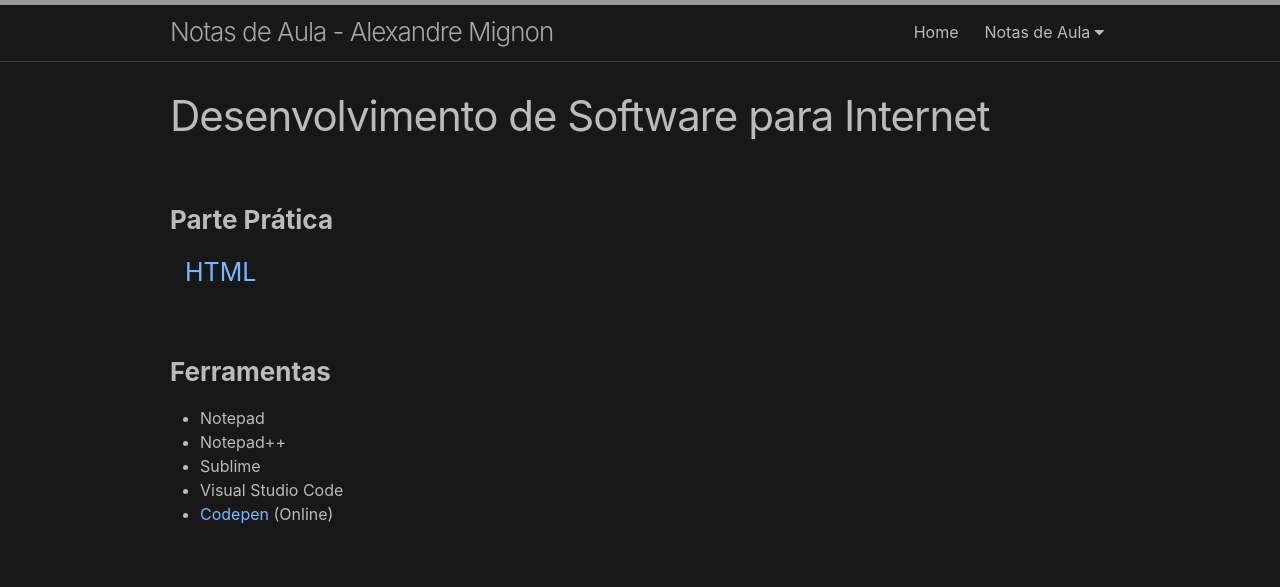
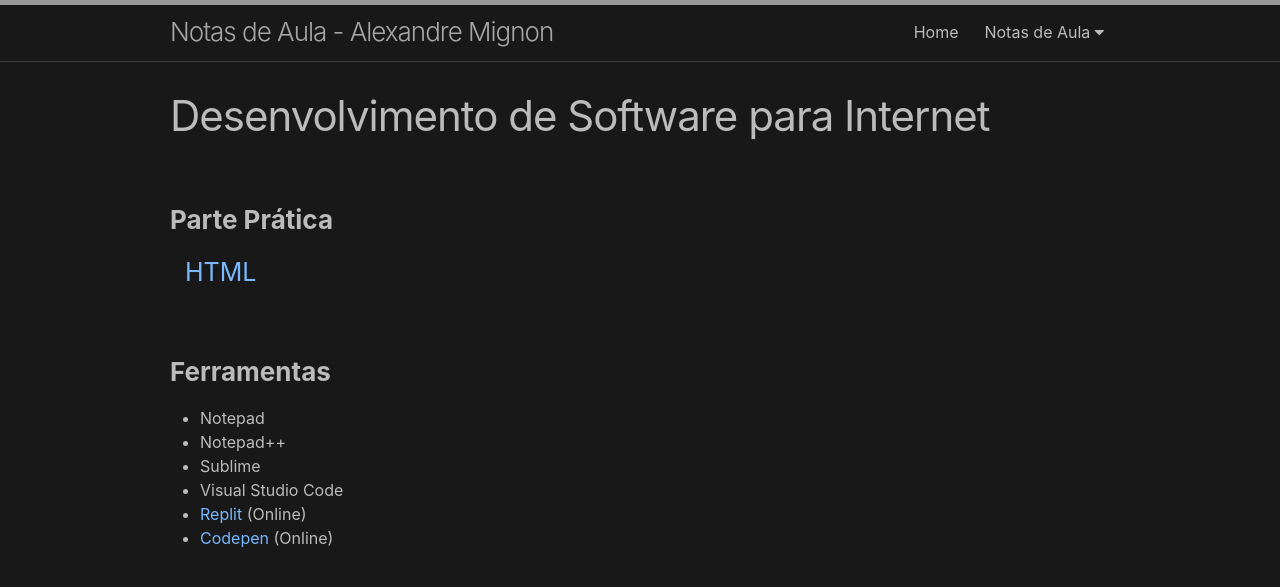
Before and after one commit to amignon/amignon.github.io, a Jekyll site: the page built from paginas/dswi.md, in a window 1280 px wide. Shown: the top 587 px of the page. Built offline with Jekyll 4.4.1, drawn with Linux system fonts in a browser that asks for light colours; nearby versions of some CDN libraries.

Commit message:
Atualização

```diff
--- a/paginas/dswi.md
+++ b/paginas/dswi.md
@@ -14,4 +14,5 @@ permalink: /dswi/
 - Notepad++
 - Sublime
 - Visual Studio Code
+- [Replit](https://replit.com/) (Online)
 - [Codepen](https://codepen.io/) (Online)
```
